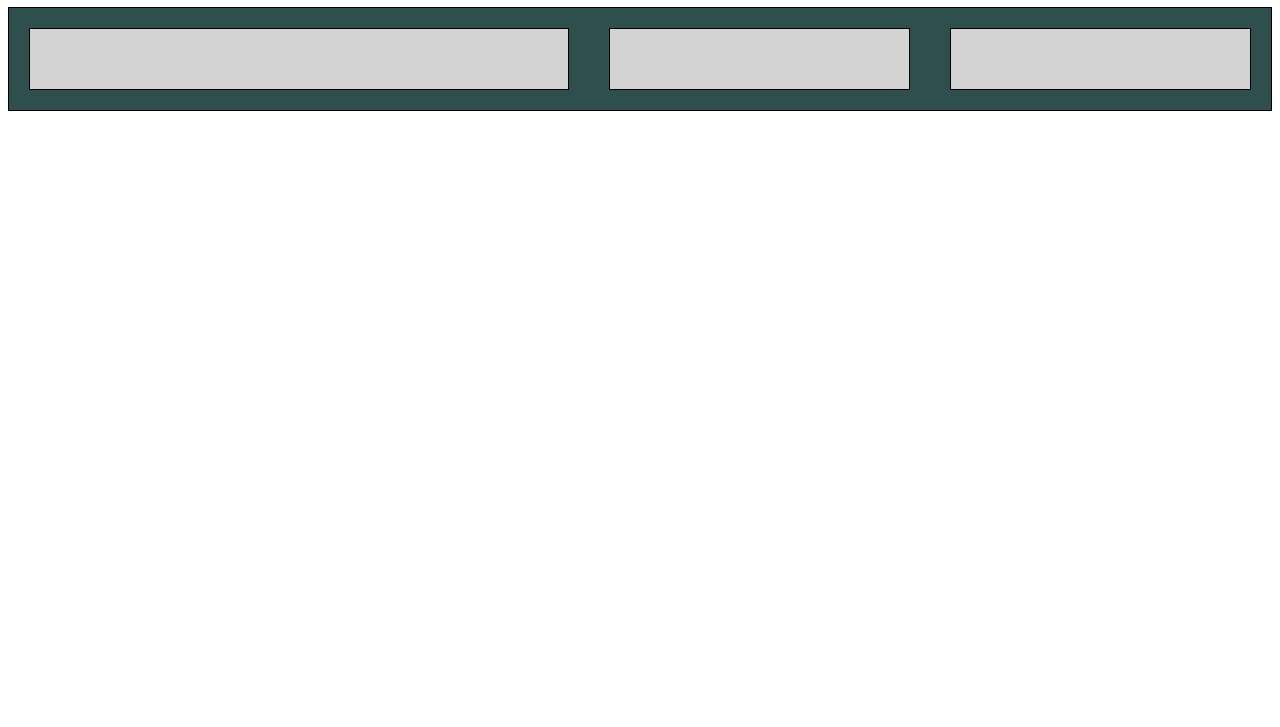
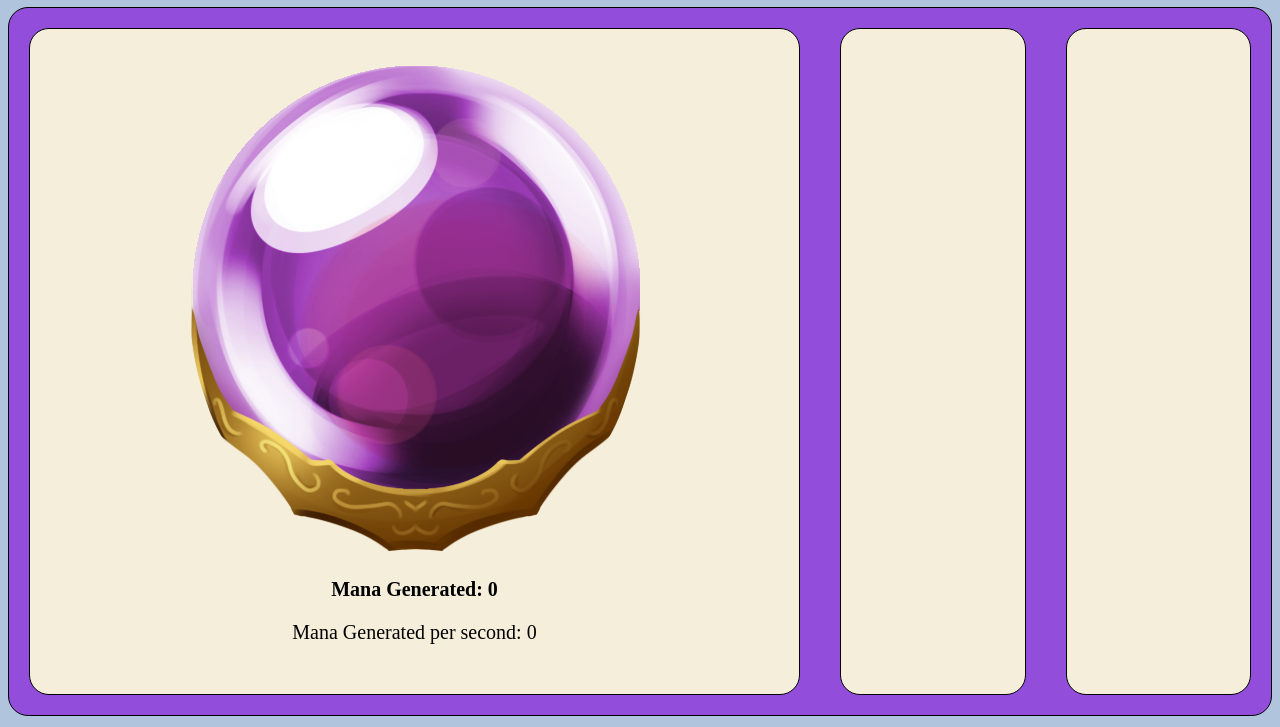
Before and after one commit to cfields05/cfields05.github.io, a plain HTML site: page projects/clicker-chaos/index.html in a window 1280 px wide. Shown: the part 73-800 px from the top of the page. Drawn offline with nearby package versions, Linux system fonts and the light colour scheme.

Commit message:
added clicker image, changed style of website, added functional click counter

```diff
--- a/projects/clicker-chaos/index.css
+++ b/projects/clicker-chaos/index.css
@@ -1,8 +1,13 @@
+body {
+    background-color: lightsteelblue;
+}
+
 .main-box {
     display: flex;
     flex-direction: row;
     justify-content: space-between;
-    background-color: darkslategrey;
+    background-color: rgb(146, 78, 219);
+    border-radius: 20px;
 }
 
 /* Flex direction: column here allows us
@@ -12,6 +17,7 @@ as a vertical list */
     flex-grow: 2;
     display: flex;
     flex-direction: column;
+    border-radius: 20px;
 }
 
 .autoclicker-box > div {
@@ -30,10 +36,12 @@ as a vertical list */
 
 .upgrade-box {
     flex-grow: 2;
+    border-radius: 20px;
 }
 
 .clicker-box {
     flex-grow: 4;
+    border-radius: 20px;
 }
 
 .clicker-box > img {
@@ -46,12 +54,12 @@ as a vertical list */
     text-align: center;
 }
 
-#ram-amount {
+#mana-amount {
     font-weight: bold;
 }
 
 .main-box > div {
-    background-color: lightgray;
+    background-color: rgb(245, 238, 219);
     margin: 20px;
     padding: 30px;
     font-size: 20px;
--- a/projects/clicker-chaos/index.html
+++ b/projects/clicker-chaos/index.html
@@ -1,16 +1,21 @@
 <!DOCTYPE html>
 <html>
+
 <head>
     <link rel="stylesheet" href="index.css">
     <script src="https://ajax.googleapis.com/ajax/libs/jquery/3.5.1/jquery.min.js"></script>
 </head>
+
 <body>
     <h1>Wizard Clicker</h1>
     <!-- <div class="top-box"> -->
     <div class="main-box">
         <div class="clicker-box">
+            <img src="/projects/clicker-chaos/images/orb.png" id="clicker-image">
+            <p id="mana-amount">Mana Generated: 0</p>
+            <p>Mana Generated per second: 0</p>
+        </div>
 
-                </div>
         <div class="autoclicker-box">
 
         </div>
@@ -25,17 +30,24 @@
     <script>
         // Variables
 
+        var mana = 0;
 
         // Core Functionality
 
 
         // Event/Click Listeners
 
+        $("#clicker-image").on("click", generateMana);
 
         // Functions
 
+        function generateMana() {
+            mana++;
+            $("#mana-amount").text("Mana Generated: " + mana);
+        }
 
         /* All code above here */
     </script>
 </body>
+
 </html>
```
Also changed, not shown: projects/clicker-chaos/images/orb.png (added). Lines whose indentation alone changed are shown as unchanged.
